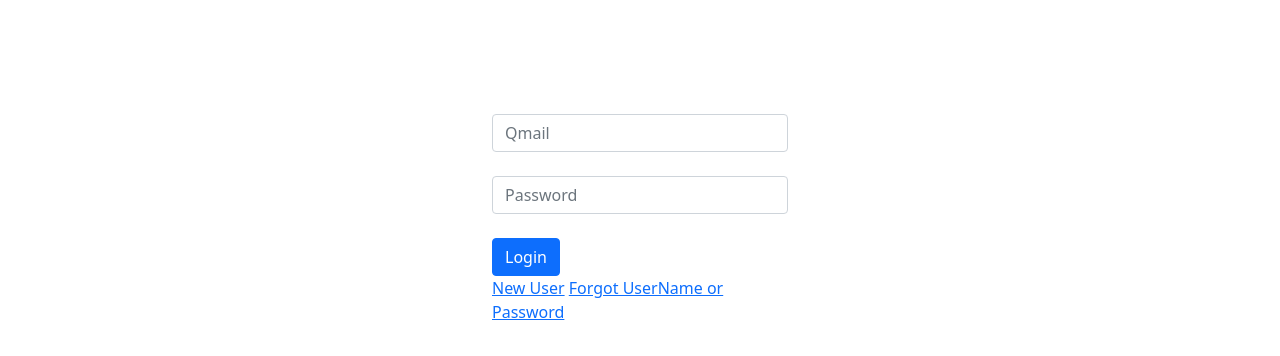
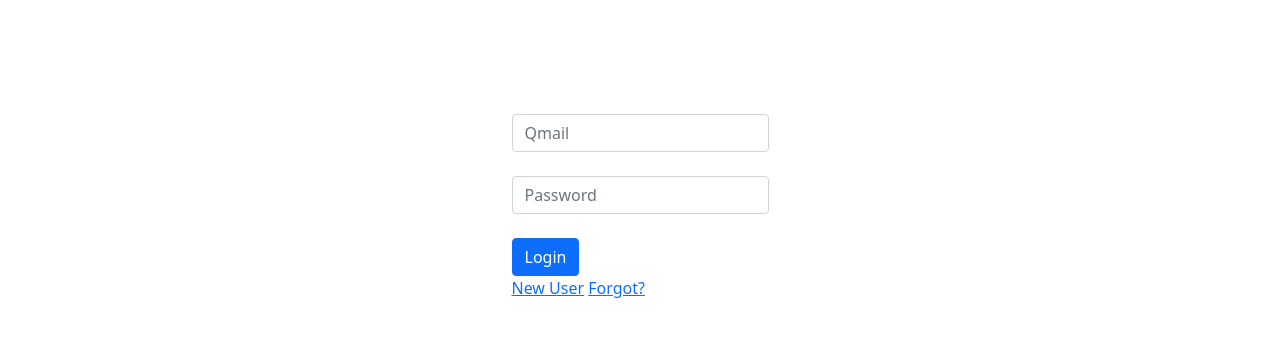
Before and after one commit to JuZNyC/qcfirst, a plain HTML site: page index.html in a window 1280 px wide. Shown: the part 180-536 px from the top of the page. Drawn offline with nearby package versions, Linux system fonts and the light colour scheme.

Commit message:
Update index.html

```diff
--- a/index.html
+++ b/index.html
@@ -35,7 +35,7 @@
                 <input type="password" id="password" name="password" class="form-control" placeholder="Password"><br>
                 <button type="submit" class="btn btn-primary" value="Login">Login</button><br>
                 <a href="newUser.html" class="justify-content-md-center">New User</a>
-                <a href="lostUserPass.html" class="justify-content-md-center">Forgot UserName or Password</a><br>
+                <a href="lostUserPass.html" class="justify-content-md-center">Forgot?</a><br>
             </div>
         </form>
     </div>
```
